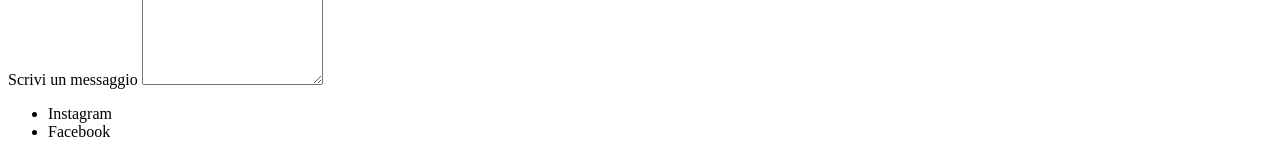
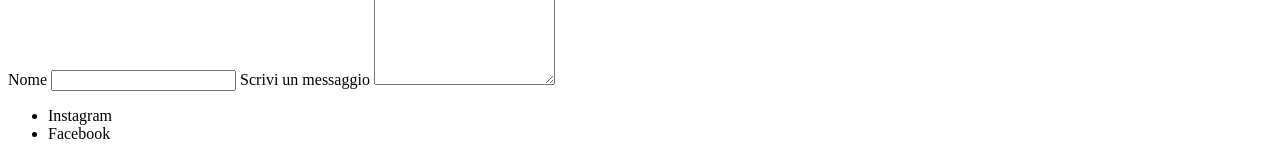
Before and after one commit to mariotol123/MiaTech, a plain HTML site: page index.html in a window 1280 px wide. Shown: the part 750-906 px from the top of the page. Drawn offline with Linux system fonts and the light colour scheme.

Commit message:
Input di testo per nome

```diff
--- a/index.html
+++ b/index.html
@@ -48,6 +48,8 @@
                 </picture>
 
                 <div>
+                    <label for="nome">Nome</label>
+                    <input type="text">
                     <label for="">Scrivi un messaggio</label>
                 <textarea name="textarea" id="textarea" cols="20" rows="10"></textarea>
                 </div>
```
